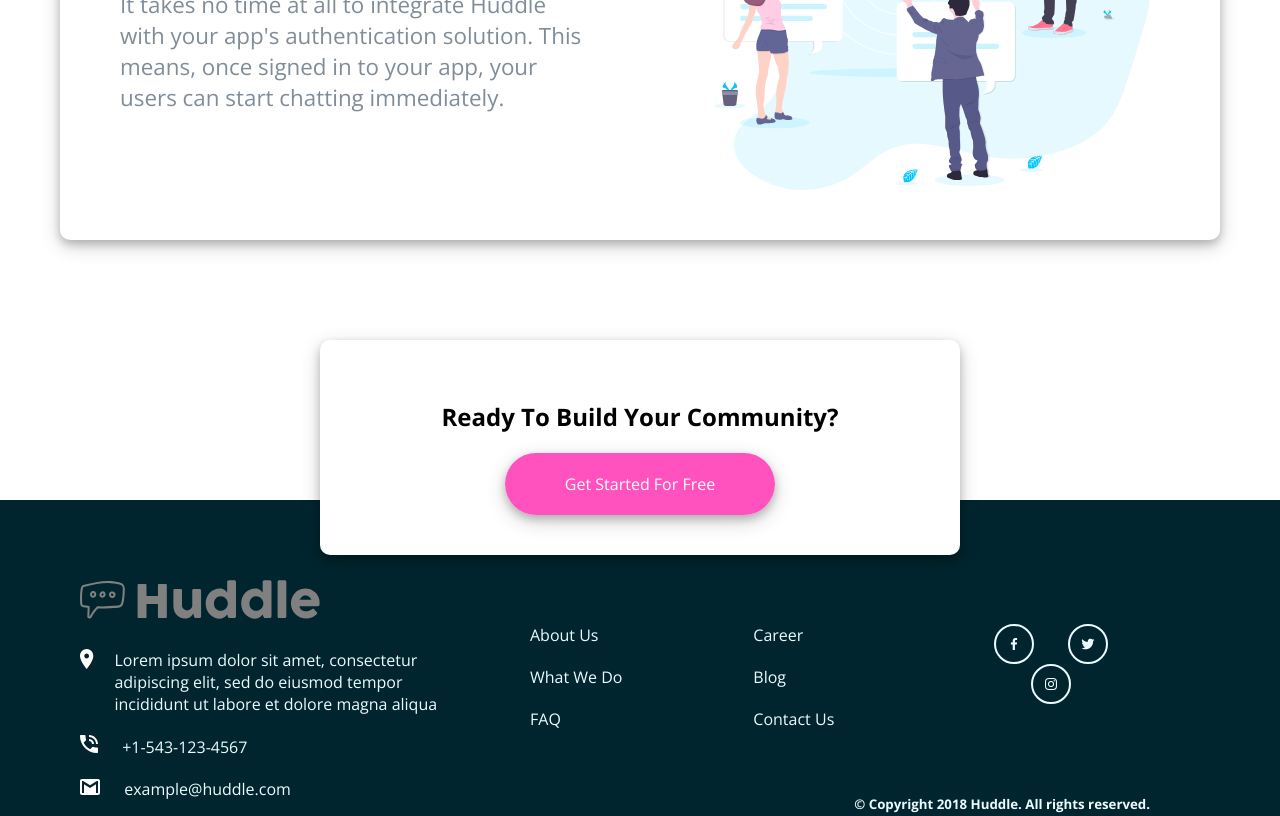
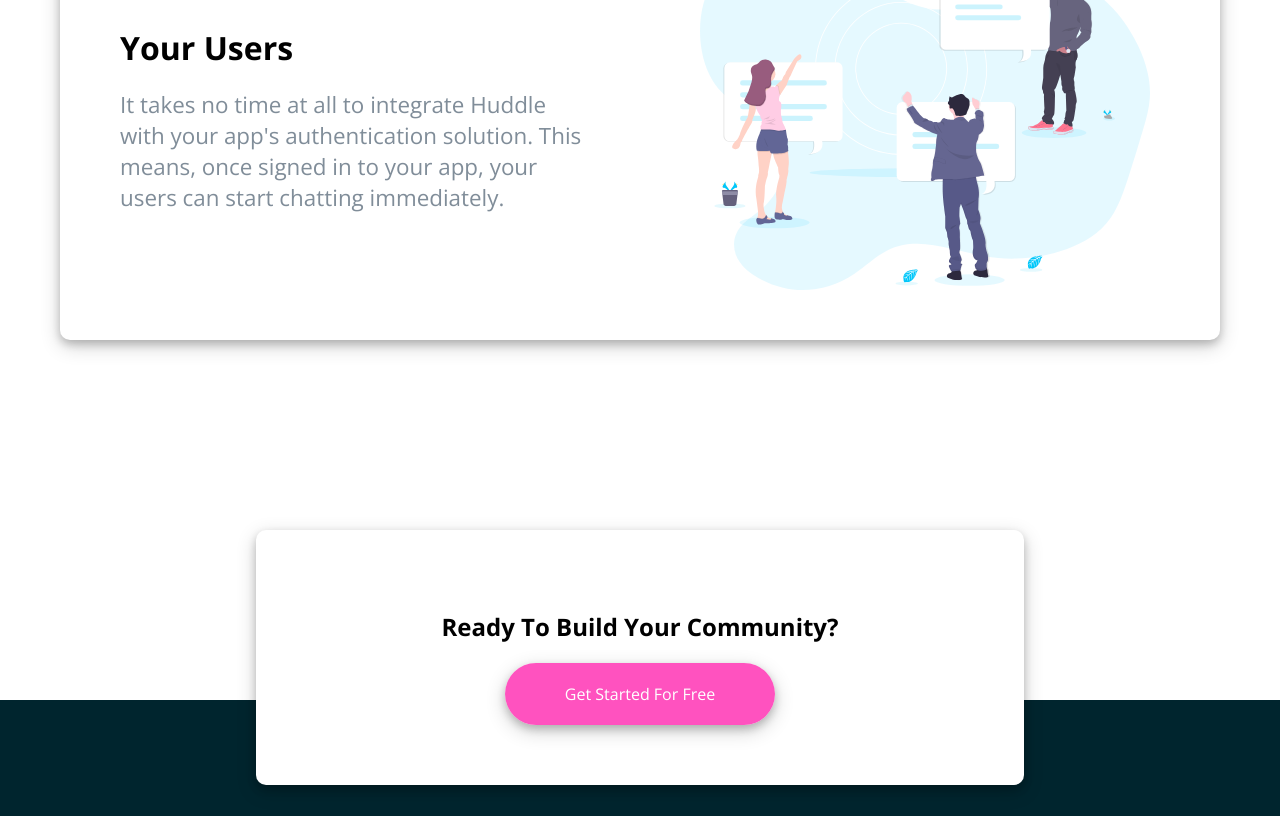
Before and after one commit to harika09/Huddle-landing-page-with-alternating-feature-blocks, a plain HTML site: page index.html in a window 1280 px wide. Shown: the part 1961-2777 px from the top of the page. Drawn offline with nearby package versions, Linux system fonts and the light colour scheme.

Commit message:
Update style.css

```diff
--- a/assets/css/style.css
+++ b/assets/css/style.css
@@ -81,6 +81,7 @@ header .button a{
     align-items: center;
     padding: 80px 60px;
     font-family: var(--open-sans);
+
 }
 
 .banner-text{
@@ -126,6 +127,9 @@ header .button a{
 
 .grow-together-container{
     padding: 10px 60px;
+    margin-top: 100px;
+    margin-bottom: 100px;
+
 }
 .col{
     display: grid;
@@ -138,6 +142,7 @@ header .button a{
     padding: 50px 60px;
     border-radius: 10px;
     margin-bottom: 20px;
+
 }
 
 /*text*/
@@ -172,12 +177,12 @@ header .button a{
     right: 0;
     margin-left: auto;
     margin-right: auto;
-    margin-top: -150px;
-    width: 50%;
+    margin-top: -60px;
+    width: 60%;
     text-align: center;
     background-color: #fff;
     box-shadow: 0 4px 8px 0 rgba(0, 0, 0, 0.2), 0 6px 20px 0 rgba(0, 0, 0, 0.19);
-    padding: 60px 20px;
+    padding: 80px 20px;
     font-family: var(--open-sans);
     border-radius: 10px;
 
@@ -195,7 +200,7 @@ header .button a{
 .footer-container{
     background-color: var(--Very-Dark-Cyan);
     color: #fff;
-
+    min-height: 70vh;
 }
 
 
@@ -205,6 +210,7 @@ header .button a{
     padding: 80px 80px;
     font-family: var(--open-sans);
     color: var(--Very-Pale-Cyan);
+    margin-top: 150px;
 }
 
 .content li{
@@ -217,6 +223,7 @@ header .button a{
 
 .content .about-content li, .career-content li{
     margin-bottom: 20px;
+    width: 150px;
 
 }
 
@@ -226,7 +233,6 @@ header .button a{
 .content .location-content li{
     margin-bottom: 20px;
     position: relative;
-    top: 25px;
     width: 400px;
 }
 
@@ -268,7 +274,7 @@ header .button a{
 .footer-logo{
     position: relative;
     width: 50%;
-    top: 80px;
+    top: 150px;
     left: 80px;
     filter: invert(0) sepia(0) saturate(0) hue-rotate(0) brightness(0) contrast(0);
 }
@@ -348,7 +354,7 @@ header .button a{
     }
 
     .content .location-content{
-        margin-bottom: 20px;
+        margin-bottom: 10px;
     }
 
     .col-community{
@@ -389,7 +395,7 @@ header .button a{
     }
 
     .header .button a{
-        padding: 10px 20px;
+        padding: 10px 10px;
 
     }
     /* Banner */
@@ -426,7 +432,7 @@ header .button a{
 
     /* Commnunity */
     .col-community {
-        margin-top: -100px;
+        margin-top: -50px;
     }
 
     .col-community h1{
```
